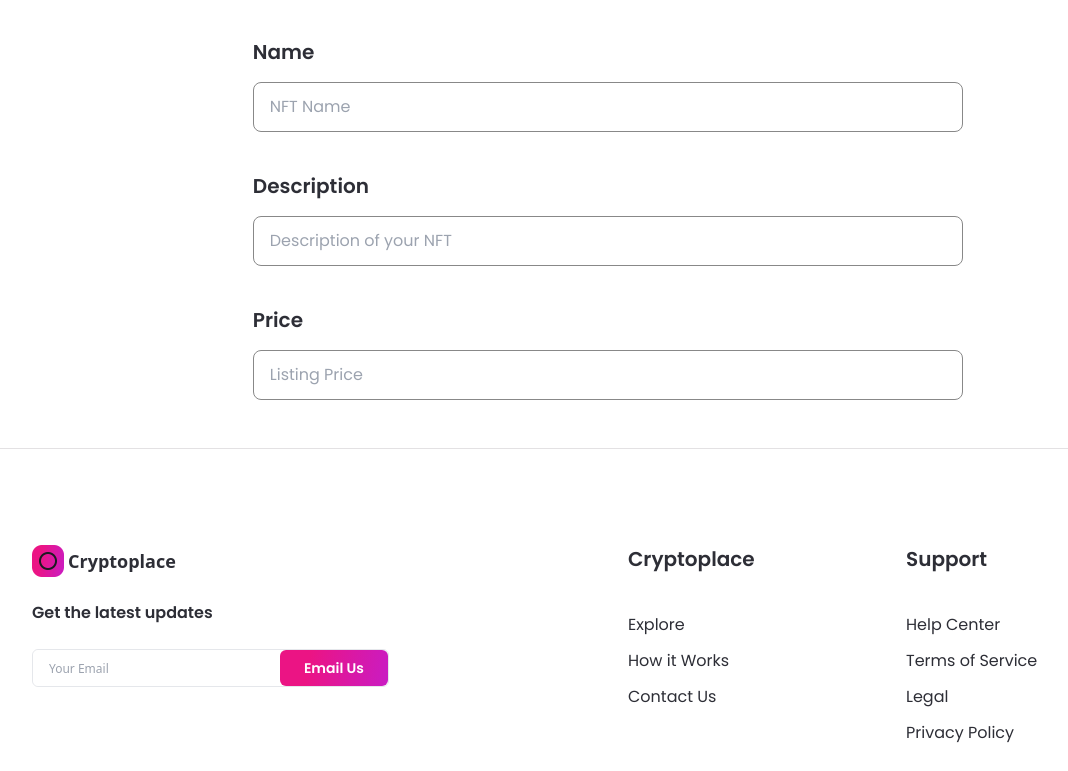
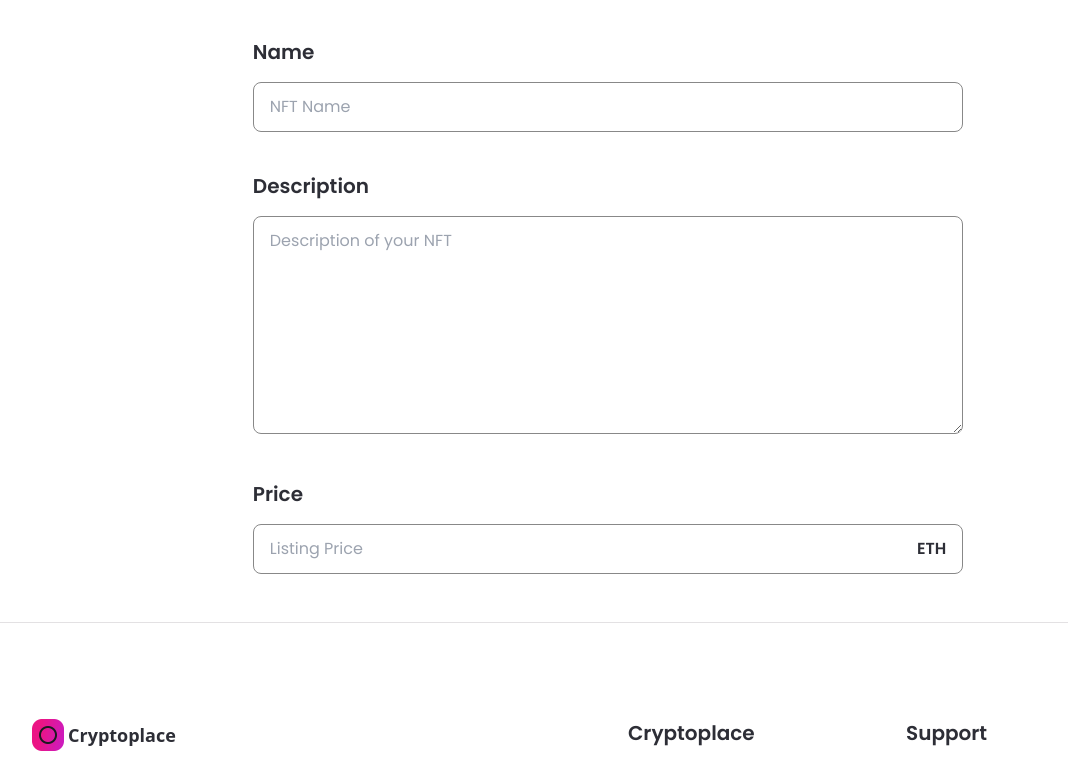
Before and after one commit to lucasmoncada08/cryptoplace, a Next.js app: page /create-nft in a window 1280 px wide. Shown: the part 569-1340 px from the top of the page, without its empty margins (32-1100 px from the left). Built offline with nearby package versions, Linux system fonts and the light colour scheme.

Commit message:
Styled inputs for create-nft page

```diff
--- a/components/Input.jsx
+++ b/components/Input.jsx
@@ -3,11 +3,32 @@ import React from 'react';
 const Input = ({ inputType, fieldName, inputText, handleClick }) => (
   <div className="w-full mt-10">
     <p className="font-poppins dark:text-white text-nft-black-1 text-xl font-semibold">{fieldName}</p>
-    <input
-      className="dark:bg-nft-black-1 bg-white border dark:border-nft-black-1 border-nft-gray-2 rounded-lg outline-none font-poppins dark:text-white text-nft-gray-2 text-base mt-4 px-4 py-3 w-full"
-      placeholder={inputText}
-      onChange={handleClick}
-    />
+
+    {inputType === 'number' ? (
+      <div className="dark:bg-nft-black-1 bg-white border dark:border-nft-black-1 border-nft-gray-2 rounded-lg outline-none font-poppins dark:text-white text-nft-gray-2 text-base mt-4 px-4 py-3 w-full flexBetween flex-row">
+        <input
+          type="number"
+          className="flex w-full dark:bg-nft-black-1 bg-white outline-none"
+          placeholder={inputText}
+          onChange={handleClick}
+        />
+        <p className="font-poppins dark:text-white text-nft-black-1 text-l font-semibold">ETH</p>
+      </div>
+    ) : inputType === 'textarea' ? (
+      <textarea
+        rows={8}
+        className="dark:bg-nft-black-1 bg-white border dark:border-nft-black-1 border-nft-gray-2 rounded-lg outline-none font-poppins dark:text-white text-nft-gray-2 text-base mt-4 px-4 py-3 w-full"
+        placeholder={inputText}
+        onChange={handleClick}
+      />
+    ) : (
+      <input
+        className="dark:bg-nft-black-1 bg-white border dark:border-nft-black-1 border-nft-gray-2 rounded-lg outline-none font-poppins dark:text-white text-nft-gray-2 text-base mt-4 px-4 py-3 w-full"
+        placeholder={inputText}
+        onChange={handleClick}
+      />
+    )}
+
   </div>
 );
 
--- a/pages/create-nft.js
+++ b/pages/create-nft.js
@@ -65,8 +65,8 @@ const CreateNFT = () => {
           </div>
         </div>
         <Input inputType="input" fieldName="Name" inputText="NFT Name" handleClick={() => {}} />
-        <Input inputType="input" fieldName="Description" inputText="Description of your NFT" handleClick={() => {}} />
-        <Input inputType="input" fieldName="Price" inputText="Listing Price" handleClick={() => {}} />
+        <Input inputType="textarea" fieldName="Description" inputText="Description of your NFT" handleClick={() => {}} />
+        <Input inputType="number" fieldName="Price" inputText="Listing Price" handleClick={() => {}} />
       </div>
     </div>
   );
```
